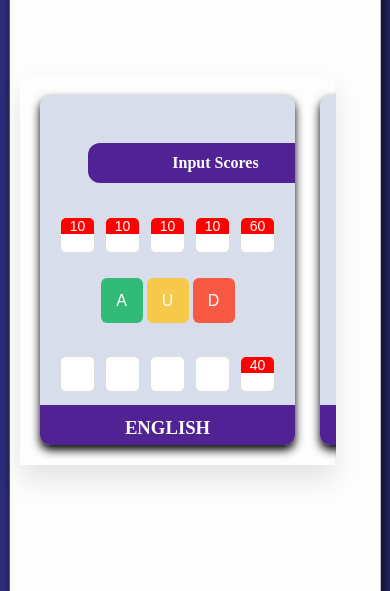
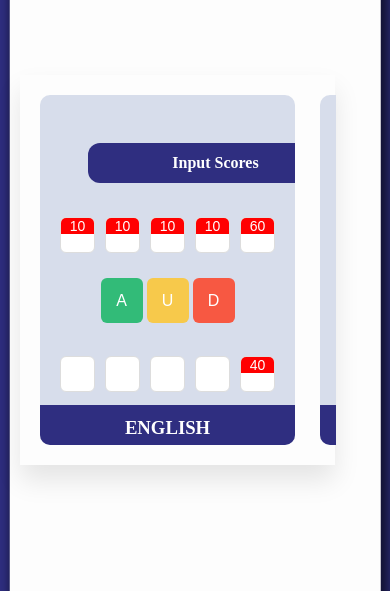
Before and after one commit to chidubem-edtech/etech-four, a plain HTML site: page index.html in a window 390 px wide. Shown: the part 253-844 px from the top of the page. Drawn offline with Linux system fonts and the light colour scheme.

Commit message:
Update styles.css

```diff
--- a/styles.css
+++ b/styles.css
@@ -149,7 +149,7 @@ body{
 
 .card-con .front{
     transform: perspective(600px) rotateY(0deg);
-    box-shadow: 0 5px 10px #000;
+    /*box-shadow: 0 5px 10px #000;*/
 }
 
 .card-con .front{
@@ -239,7 +239,7 @@ form .input-field{
     height: 40px;
     line-height: 45px;
     color: #fff;
-    background: /*rgba(0, 0, 0, .4)*/ var(--color-bg2);
+    background: /*rgba(0, 0, 0, .4)*/ var(--color-primary);
     text-align: center;
 }
 
@@ -247,7 +247,7 @@ form .input-field{
     position: absolute;
     height: 40px;
     width: 100%;
-    background: var(--color-bg2);
+    background: var(--color-primary);
     color: #fff;
     top: 3rem;
     left: 3rem;
@@ -455,7 +455,7 @@ input.control::placeholder{
 
     .card-con .front{
         transform: perspective(600px) rotateY(0deg);
-        box-shadow: 0 5px 10px #000;
+
     }
 
     .card-con .front{
@@ -565,7 +565,7 @@ input.control::placeholder{
 
     .card-con .front{
         transform: perspective(600px) rotateY(0deg);
-        box-shadow: 0 5px 10px #000;
+
     }
 
     .card-con .front{
@@ -698,7 +698,6 @@ input.control::placeholder{
 
     .card-con .front{
         transform: perspective(600px) rotateY(0deg);
-        box-shadow: 0 5px 10px #000;
     }
 
     .card-con .front{
@@ -848,7 +847,6 @@ input.control::placeholder{
 
     .card-con .front{
         transform: perspective(600px) rotateY(0deg);
-        box-shadow: 0 5px 10px #000;
     }
 
     .card-con .front{
@@ -1039,7 +1037,6 @@ input.control::placeholder{
 
     .card-con .front{
         transform: perspective(600px) rotateY(0deg);
-        box-shadow: 0 5px 10px #000;
     }
 
     .card-con .front{
@@ -1147,7 +1144,6 @@ input.control::placeholder{
 
     .card-con .front{
         transform: perspective(600px) rotateY(0deg);
-        box-shadow: 0 5px 10px #000;
     }
 
     .card-con .front{
```
